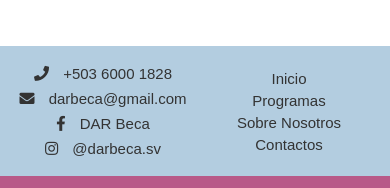
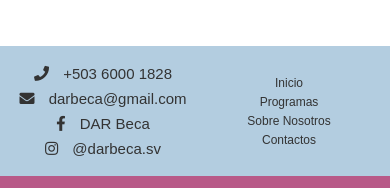
Before and after one commit to JosephSP22/DARB, a plain HTML site: page index.html in a window 390 px wide. Shown: the part 910-1098 px from the top of the page. Drawn offline with Linux system fonts and the light colour scheme; a web font is replaced by a local one.

Commit message:
menu.css

```diff
--- a/css/menu.css
+++ b/css/menu.css
@@ -275,4 +275,7 @@ footer {
         bottom: 20px;
         right: 20px;
     }
+     .links a {
+        font-size: 12px;
+    }
 }
```
